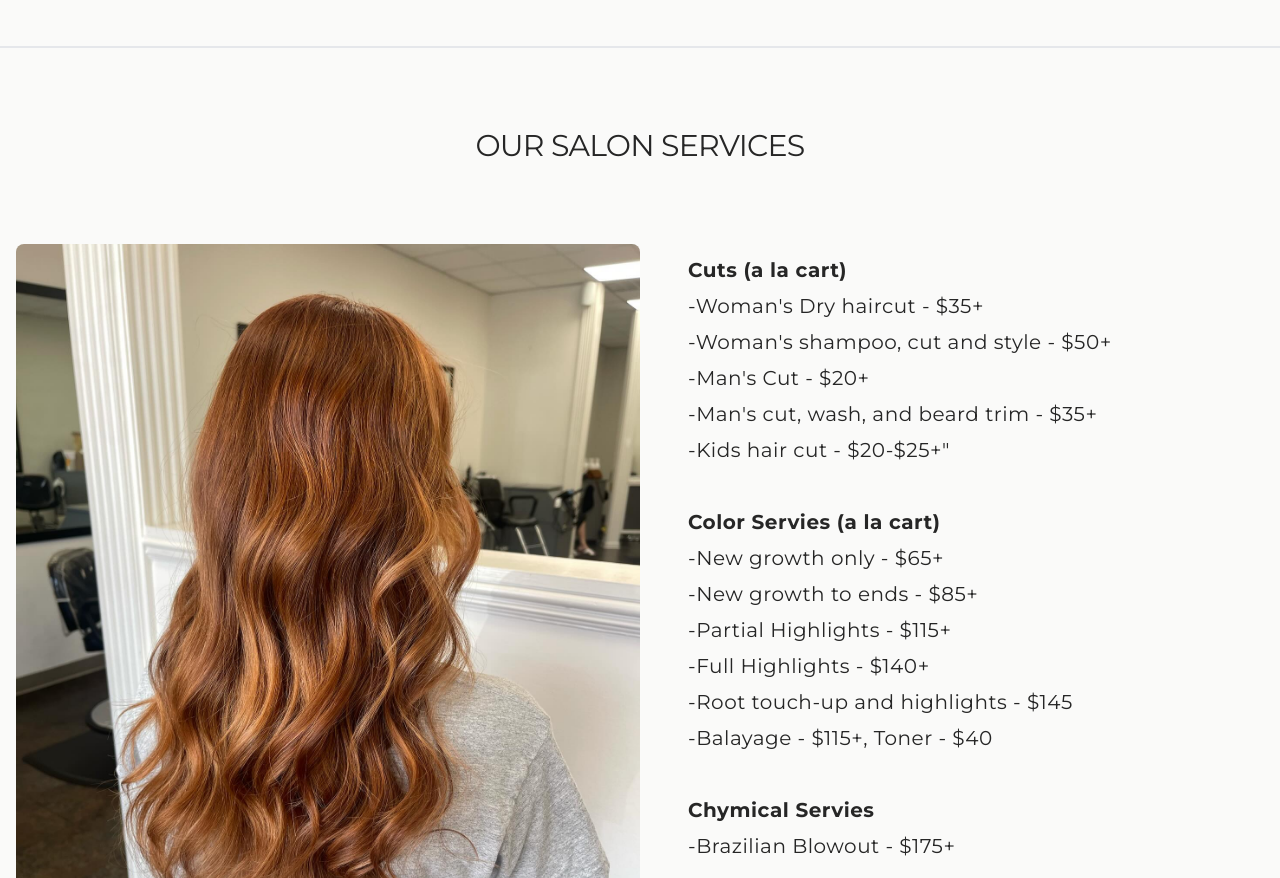
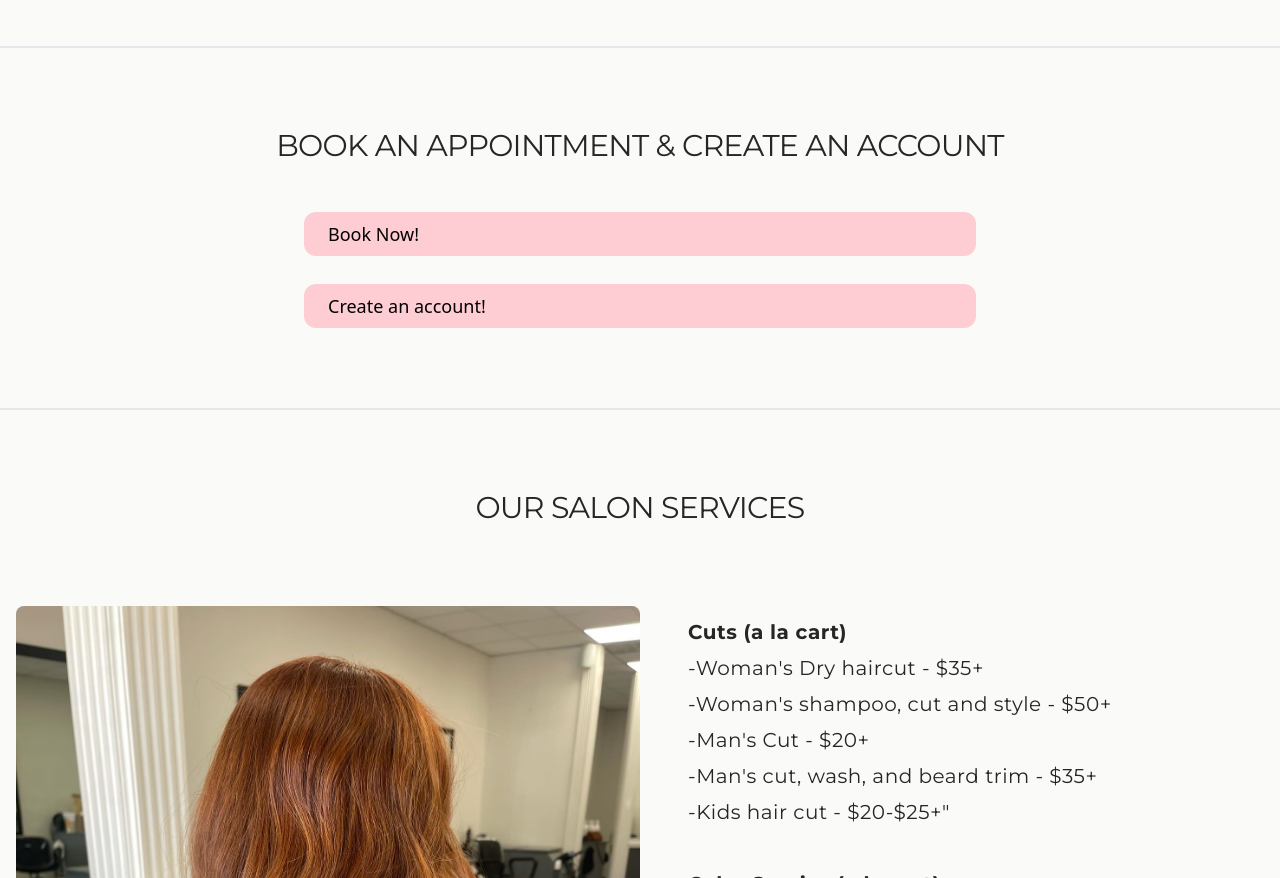
Before and after one commit to Mtduffey36/hair-and-co, a React (Vite) app in the folder client/: page / in a window 1280 px wide. Shown: the part 1040-1918 px from the top of the page. Built offline with nearby package versions, Linux system fonts and the light colour scheme.

Commit message:
added buttons to click to go to bookings page

```diff
--- a/client/package.json
+++ b/client/package.json
@@ -12,13 +12,14 @@
   "dependencies": {
     "@headlessui/react": "^2.1.7",
     "@heroicons/react": "^2.1.5",
+    "@remixicon/react": "^4.2.0",
     "express": "^4.20.0",
     "mongoose": "^8.6.1",
     "react": "^18.3.1",
     "react-calendly": "^4.3.1",
     "react-dom": "^18.3.1",
-    "yet-another-react-lightbox": "^3.21.5",
-    "@remixicon/react": "^4.2.0"
+    "react-router-dom": "^6.26.2",
+    "yet-another-react-lightbox": "^3.21.5"
   },
   "devDependencies": {
     "@eslint/js": "^9.9.0",
--- a/client/src/App.jsx
+++ b/client/src/App.jsx
@@ -1,4 +1,5 @@
 import React from "react";
+import { BrowserRouter as Router, Routes, Route } from 'react-router-dom';
 import Navbar from "./components/Navbar";
 import Hero from "./components/Hero";
 import Services from "./components/Services";
@@ -7,23 +8,34 @@ import About from "./components/About";
 import Reviews from "./components/Reviews";
 import ContactUs from "./components/ContactUs";
 import Footer from "./components/Footer";
+import OurWork from "./components/OurWork";
+import Appointments from "./components/Appointments";
+import Booking from "./Pages/Booking";
 import Lightbox from "yet-another-react-lightbox";
-import OurWork from "./components/OurWork";
+
 
 const App = () => {
   return (
+    <Router>
     <main className="overflow-x-hidden antialiased text-neutral-800">
       <Navbar />
+      <Routes>
+        <Route path="/" element={<>
       <Hero />
+      <Appointments />
       <Services />
       <Portfolio />
       <OurWork />
       <About />
       <Reviews />
       <ContactUs />
+      </>} />
+      <Route path="/booking" element={<Booking />} />
+      </Routes>
       <Footer />
       <Lightbox />
     </main>
+    </Router>
   )
 }
 export default App
--- a/client/src/Pages/Booking.jsx
+++ b/client/src/Pages/Booking.jsx
@@ -0,0 +1,19 @@
+import { HERO_CONTENT } from "../constants"
+
+const Booking = () => {
+    return (
+        <section className="max-w-7xl mx-auto border-b-2">
+        <div className="flex flex-col items-center my-20">
+            <h1 id="logo" className="text-6xl lg:text-[10rem] p-2 uppercase font-bold font-text-fraunces">
+                {HERO_CONTENT.title}
+            </h1>
+            <p className="lg:mt-6 text-medium mb-4 font-medium tracking-tighter">
+                {HERO_CONTENT.subtitle}
+            </p>
+
+        </div>
+    </section>
+    )
+}
+
+export default Booking
--- /dev/null
+++ b/client/src/components/Appointments.jsx
@@ -0,0 +1,43 @@
+import { useNavigate } from "react-router-dom";
+import React, { useState } from 'react';
+
+const Appointments = () => {
+    const navigate = useNavigate();
+
+    const handleBookingClick = () => {
+        navigate("/booking")
+    }
+
+    const handleSignUpClick = () => {
+        navigate("/SignUp")
+    }
+
+    return (
+        <section className="max-w-7xl mx-auto border-b-2" id="appointments">
+            <div className="my-20">
+                <h2 className="text-xl lg:text-3xl tracking-tight text-center uppercase mb-12">
+                    Book an Appointment & Create an account
+                </h2>
+                <p className="max-w-2xl text-lg mb-12 text-center mx-auto">
+
+                <div className="flex items-center rounded-xl bg-rose-200 p-2
+                        px-6 font-sans font-medium text-black hover:bg-gray-500">
+                    <button onClick={handleBookingClick}> Book Now!</button>
+                    </div>
+
+                    <br />
+
+                    <div className="flex items-center rounded-xl bg-rose-200 p-2
+                        px-6 font-sans font-medium text-black hover:bg-gray-500">
+                    <button onClick={handleSignUpClick}> Create an account!</button>
+                    </div>
+
+
+                </p>
+
+            </div>
+        </section>
+    )
+}
+
+export default Appointments
--- a/client/src/components/OurWork.jsx
+++ b/client/src/components/OurWork.jsx
@@ -1,13 +1,22 @@
+import { useNavigate } from "react-router-dom";
+
 import * as React from 'react'
 import Lightbox from "yet-another-react-lightbox"
 import "yet-another-react-lightbox/styles.css"
 
+//photo gallery
 import HairBlowout from "../assets/HairBlowout.jpg"
 import slide1 from "../assets/MeganHairOne.jpg";
 import slide2 from "../assets/HairShots.jpg";
 import slide3 from "../assets/CopperHair.jpg";
 
+
 const OurWork = () => {
+        const navigate = useNavigate();
+
+        const handleBookingClick = () => {
+            navigate("/booking")
+        }
 
     const [open, setOpen] = React.useState(false);
 
@@ -38,8 +47,11 @@ const OurWork = () => {
 
                     <div className="flex items-center rounded-xl bg-rose-200 p-2
                         px-6 font-sans font-medium text-black hover:bg-gray-500">
-                    <button> Book Now!</button>
+                    <button onClick={handleBookingClick}> Book Now!</button>
                     </div>
+
+
+
                 </p>
             </div>
         </section>
--- a/client/src/constants/index.js
+++ b/client/src/constants/index.js
@@ -6,7 +6,13 @@ import portfolio3 from "../assets/Stylist3.jpg";
 import slide1 from "../assets/MeganHairOne.jpg";
 import slide2 from "../assets/HairShots.jpg";
 import slide3 from "../assets/CopperHair.jpg";
+
+
 export const LINKS = [
+  {
+    name: "Sign In",
+    link: "#sign in",
+  },
   {
     name: "Book appointment",
     link: "#book appointment",
@@ -50,17 +56,23 @@ export const SLIDES_CONTENT = [
     alt: "copper",
   },
 ];
+
+
 export const HERO_CONTENT = {
   title: "Hair & Co",
   subtitle: "Hair & Company delivers a salon experience that will leave you looking stylish and beautiful while feeling relaxed and pampered.",
   image: hero,
 };
+
+
 export const SERVICES_CONTENT = [
   {
     image: HairImage,
     alt: "Cuts (a la cart)",
   },
 ];
+
+
 export const PORTFOLIO_PROJECTS = [
   {
     id: 1,
@@ -87,6 +99,8 @@ export const PORTFOLIO_PROJECTS = [
     link: "#",
   },
 ];
+
+
 export const REVIEWS = {
   text: "Hear what our clients have to say about their experiences with Hair & Co. We take pride in our work and are committed to delivering top-notch services.",
   reviews: [
@@ -128,6 +142,8 @@ export const REVIEWS = {
     },
   ],
 };
+
+
 export const CONTACT_INFO = {
   text: "Have questions or need more information? Get in touch with us, and we ll be happy to assist you.",
   phone: {
```
Also changed, not shown: 1 other file (tests, documents, lock files or other folders).
